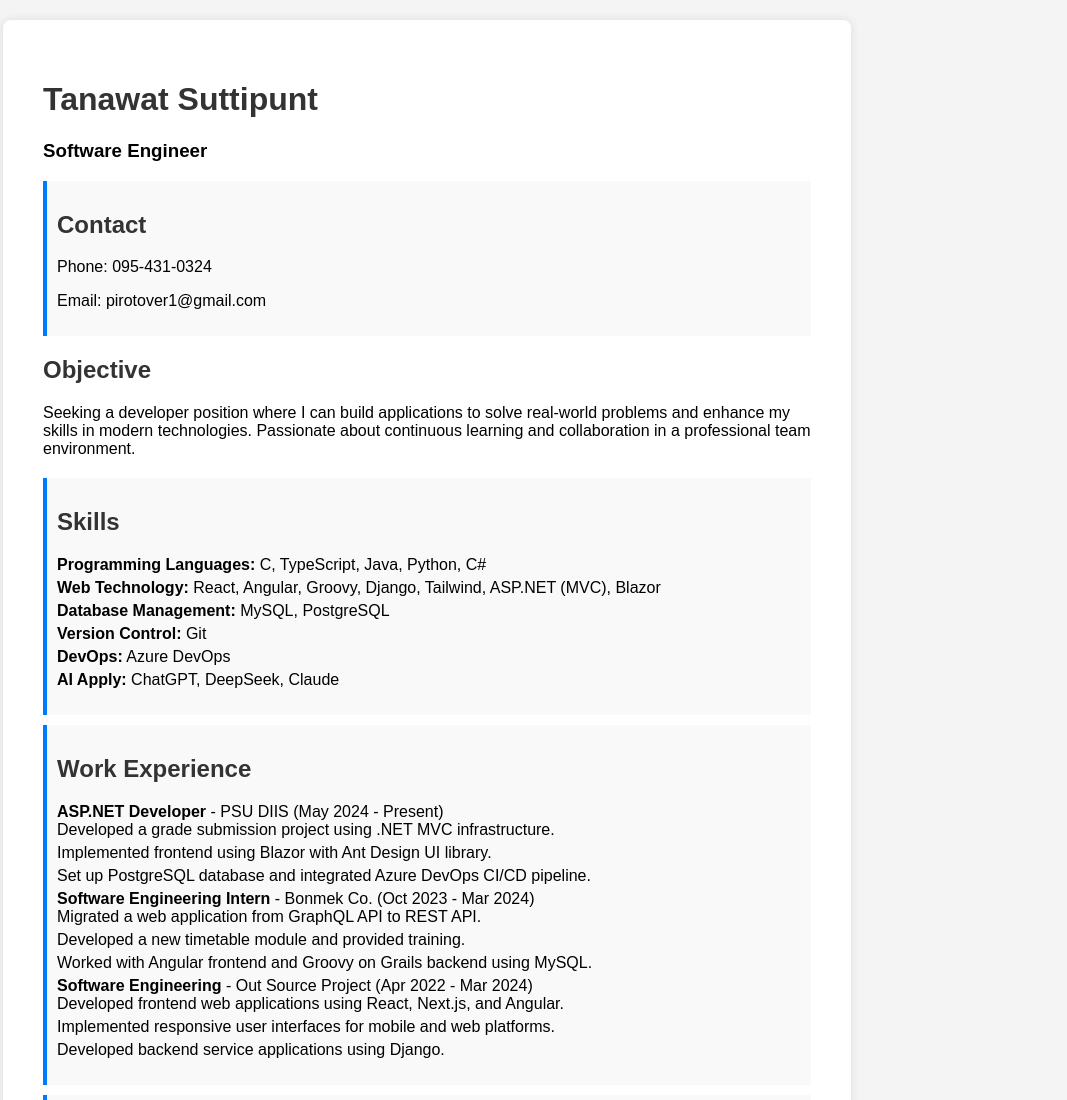
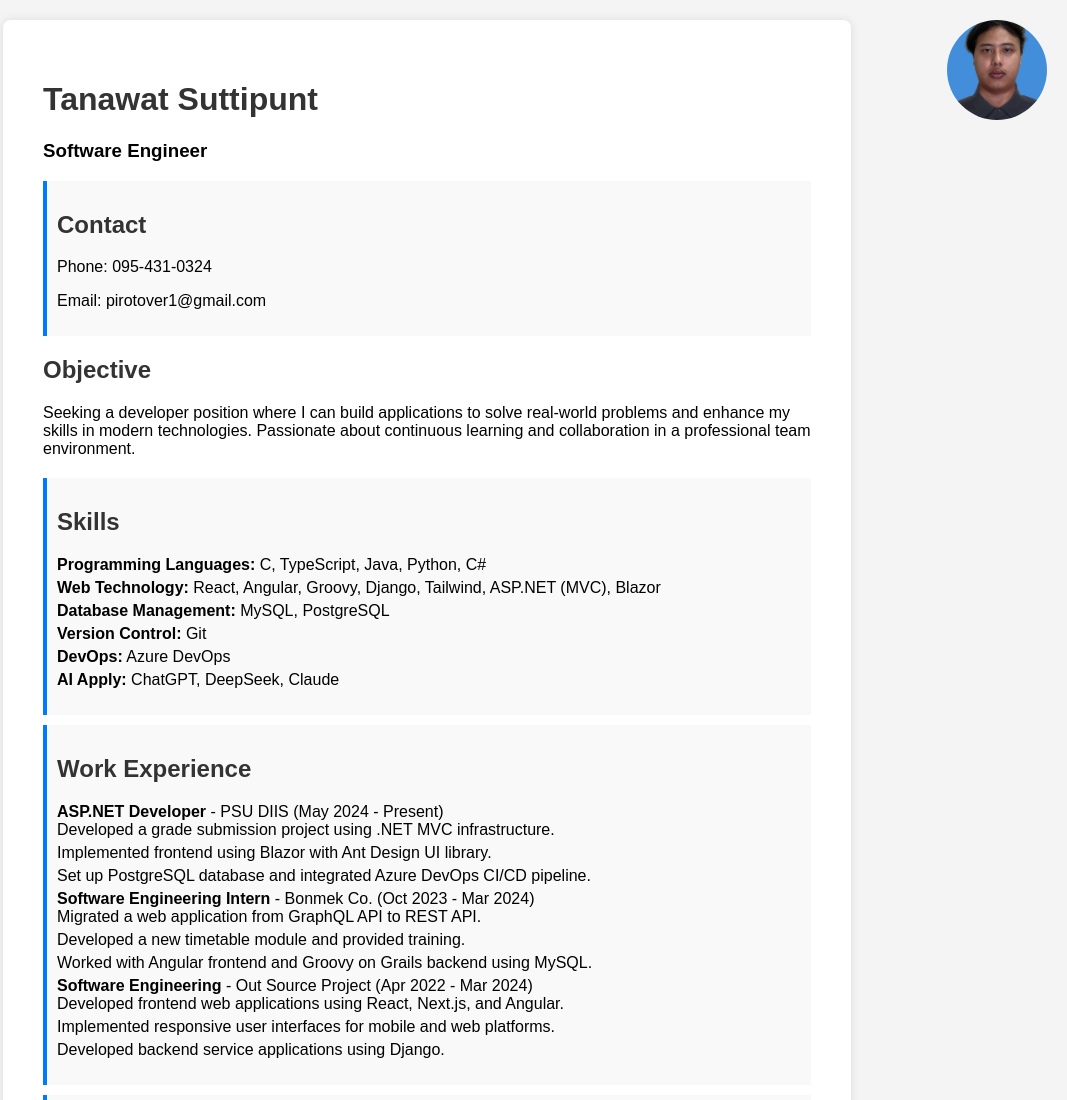
Before and after one commit to naninuneno2544/gh-deployment-workflow, a plain HTML site: page index.html in a window 1280 px wide. Shown: the top 1100 px of the page, without its empty margins (213-1280 px from the left). Drawn offline with Linux system fonts and the light colour scheme.

Commit message:
add profile picture

```diff
--- a/index.html
+++ b/index.html
@@ -18,6 +18,15 @@
             padding: 20px;
             border-radius: 8px;
             box-shadow: 0 0 10px rgba(0, 0, 0, 0.1);
+        }
+        .profile-pic {
+            position: absolute;
+            top: 20px;
+            right: 20px;
+            width: 100px;
+            height: 100px;
+            border-radius: 50%;
+            object-fit: cover;
         }
         h1, h2 {
             color: #333;
@@ -49,6 +58,7 @@
 </head>
 <body>
     <div class="container">
+        <img src="images/resume.png" alt="Girl in a jacket" alt="Profile Picture" class="profile-pic">
         <h1>Tanawat Suttipunt</h1>
         <h3>Software Engineer</h3>
 
```
Also changed, not shown: images/resume.png (added).
